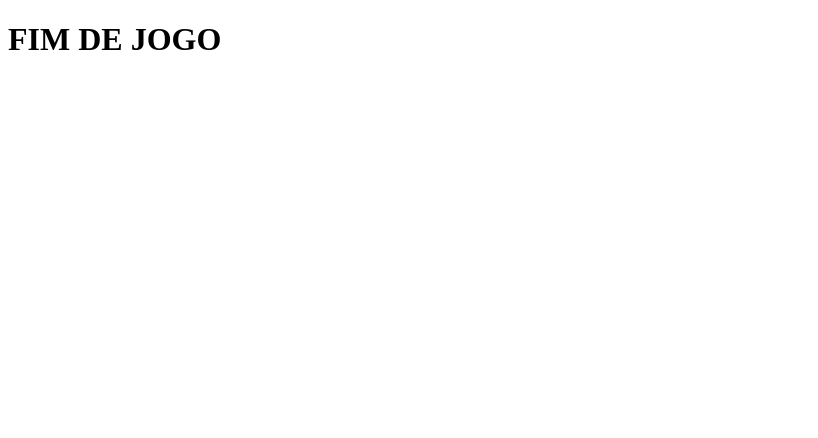
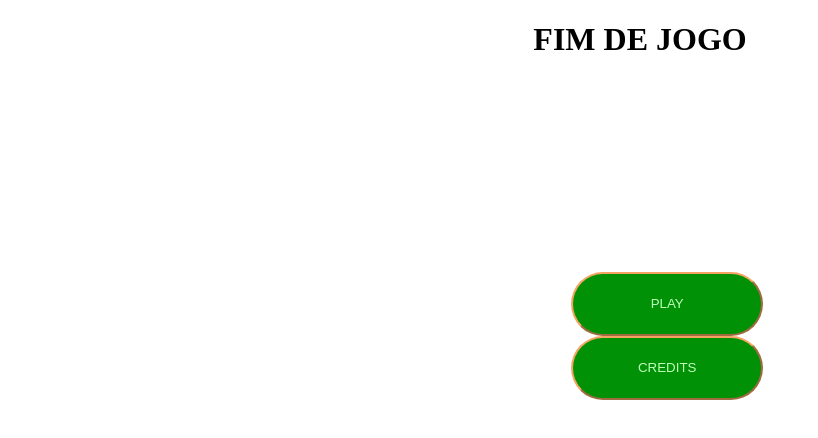
Before and after one commit to AbraaoMorais/games, a plain HTML site: page dio-dino-game/index.html in a window 1280 px wide. Shown: the whole page, without its empty margins (0-818 px from the left). Drawn offline with Linux system fonts and the light colour scheme.

Commit message:
added menu UI and function Play with button

```diff
--- a/dio-dino-game/index.html
+++ b/dio-dino-game/index.html
@@ -7,7 +7,6 @@
         <script src="javascript.js" charset="UTF-8" defer></script>
     </head>
     <body>
-        <audio src="aud/ingame.mp3" preload="auto" autoplay loop></audio> <!-- AUDIO COM BUG -->
         <div class="bg1">
 
             <div class= "dino"><img src="dino.gif" class="ajusteDino"></img></div>
--- a/dio-dino-game/javascript.js
+++ b/dio-dino-game/javascript.js
@@ -2,9 +2,26 @@ const dino = document.querySelector('.dino');
 const background  = document.querySelector('.bg1');
 let isJump = false;
 let position = 80;
+let dinoVivo = true;  // dino ta vivo?
+var audio = new Audio('aud/inGame.mp3');
+
+//document.getElementById('inGameAudio').autoplay = true;
+//document.getElementById('inGameAudio').muted = true;
+//document.getElementById('inGameAudio').play();
+
+window.onload = function(){
+        audio.play()
+}
+
+function startPlay(){
+    window.location.reload();
+
+}
+//-------------------------------------------------------------
 
 function keypressed(event){
     if (event.keyCode === 32){
+
         console.log('espaço precionado');
         if (!isJump){
             jump();
@@ -14,8 +31,9 @@ function keypressed(event){
 
 function jump(){
 
+
     isJump = true; // verifica se o pulo aconteceu
-
+    divoVivo = true;
     let upInterval = setInterval(()=>{
         //codigo roda em loop a cada 20ms
         if(position >=230){
@@ -59,13 +77,16 @@ function genCactus(){
     let leftInterval = setInterval(()=> {
 
         if(cactusPosition <= -150){
-            clearInterval(leftInterval); // limpa o elemento leftInterval
+            clearInterval(leftInterval);
             background.removeChild(cactus); //cactus fora da tela?, remove filho cactus da div bg1, + desempenho no processamento.
+        }else if(cactusPosition > 0 && cactusPosition < 180 && position < 100){
+            //GAME OVER  ----------------------------------------------------------------------------------------
+            clearInterval(leftInterval); //limpa a tela
+            document.body.innerHTML = '<h1 id="gameOver" class = "game-over">FIM DE JOGO</h1>    <button type = "button"  id="start" class = "botaoPlay" onclick="startPlay();">PLAY</button>   <button type = "button" class = "botaoCredit" onclick="startPlay">CREDITS</button>';
 
-        }else if(cactusPosition > 0 && cactusPosition < 180 && position < 100){
-            //game over
-            clearInterval(leftInterval); //limpa a tela
-            document.body.innerHTML = '<h1 class = "game-over">FIM DE JOGO</h1>';
+            dinoVivo = false; // dinoVivo morreu.
+            console.log(dinoVivo);
+            audio.pause();
 
         }else { // caso n saia da tela, continue se movimentando cactus.
             cactusPosition -= 15;
@@ -77,4 +98,7 @@ function genCactus(){
 
 genCactus();
 // precionou uma tecla ---------------------------------------------
-document.addEventListener('keyup', keypressed);
+document.addEventListener('keydown', keypressed);
+
+
+//------------ invocar audio -----------
--- a/dio-dino-game/style.css
+++ b/dio-dino-game/style.css
@@ -1,7 +1,4 @@
 
-#body{
-
-}
 .dino{
     width: 250px;
     height: 150px;
@@ -54,3 +51,41 @@
 
 
 }
+
+.game-over{
+    text-align: center;
+}
+
+.botaoPlay{
+    position: absolute;
+    width: 15%;
+    height: 8%;
+    margin-left: 44%;
+    margin-top: 15%;
+    padding: 10px;
+    border-color: sandybrown;
+    border-radius: 115px;
+    color: rgb(189, 255, 183);
+    background-color: rgb(0, 145, 7);
+}
+
+.botaoPlay:hover{
+    background-color: rgb(0, 184, 40);
+}
+
+.botaoCredit{
+    position: absolute;
+    width: 15%;
+    height: 8%;
+    margin-left: 44%;
+    margin-top: 20%;
+    padding: 10px;
+    border-color: sandybrown;
+    border-radius: 115px;
+    color: rgb(189, 255, 183);
+    background-color: rgb(0, 145, 7);
+}
+
+.botaoCredit:hover{
+    background-color: rgb(0, 184, 40);
+}
```
